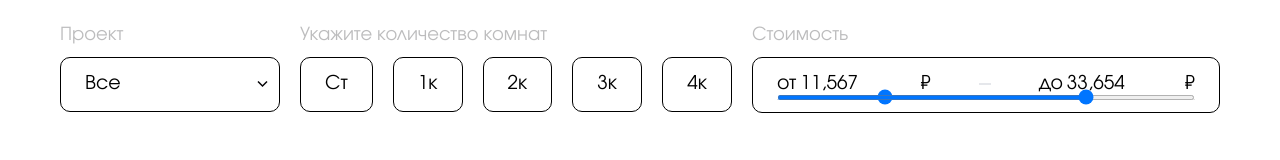
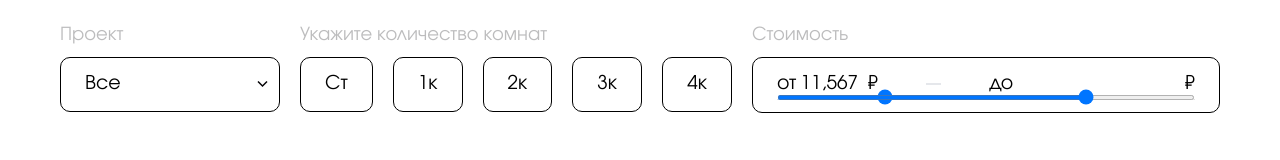
Before and after one commit to dadajonovich/aerokod-test, a React (Vite) app: page / in a window 1280 px wide. Shown: the part 133-293 px from the top of the page. Built offline with nearby package versions, Linux system fonts and the light colour scheme; a web font is replaced by a local one.

Commit message:
Переписал функцию для каретки, но только для цены

```diff
--- a/src/components/Range/index.tsx
+++ b/src/components/Range/index.tsx
@@ -1,6 +1,6 @@
-import { useState } from 'react';
+import { ChangeEventHandler, useEffect, useRef, useState } from 'react';
 import { formatPrice } from '../../utils/formatPrice';
-import { useInputFormat } from '../../hooks/useInputFormat';
+import { calcSpaces } from '../../utils/calcSpaces';
 
 type RangeProps = {
   title: string;
@@ -8,8 +8,37 @@ type RangeProps = {
 };
 
 export function Range(props: RangeProps) {
-  const minProps = useInputFormat(11567);
-  const maxProps = useInputFormat(33654);
+  const [min, setMin] = useState<string>(formatPrice(11567));
+  const minRef = useRef<HTMLInputElement>(null);
+
+  const handleInput: ChangeEventHandler<HTMLInputElement> = (e) => {
+    console.log('handleInput');
+    const target = e.target;
+    const value = target.value;
+
+    // Количество пробелов у предыдущего значения
+    const prevSpaces = calcSpaces(min);
+
+    // Подготовка значения под форматирование
+    const valueWithoutSpaces = Number(value.replace(/\s+/g, ''));
+    // Форматирование
+    const formatedPrice = formatPrice(valueWithoutSpaces);
+    // Получение количества пробелов
+    const currentSpaces = calcSpaces(formatedPrice);
+    // Находим разницу в пробелах
+    const difSpaces = currentSpaces - prevSpaces;
+    const selectionStart = (target.selectionStart || 0) + difSpaces;
+
+    target.value = formatedPrice;
+
+    target.setSelectionRange(selectionStart, selectionStart);
+    setMin(formatedPrice);
+  };
+
+  useEffect(() => {
+    if (!minRef.current) return;
+    minRef.current.style.width = min.length + 'ch';
+  }, [min]);
 
   const { title, type } = props;
   return (
@@ -19,13 +48,13 @@ export function Range(props: RangeProps) {
         <div className="flex items-center justify-between	 gap-12">
           <div className="field">
             <span>от</span>
-            <input {...minProps} />
+            <input ref={minRef} onChange={handleInput} defaultValue={min} />
             &#8381;
           </div>
           <hr className="w-[20px] border" />
           <div className="field">
             <span>до</span>
-            <input {...maxProps} />
+            <input onChange={handleInput} />
             &#8381;
           </div>
         </div>
--- a/src/hooks/useEventListener.ts
+++ /dev/null
@@ -1,18 +0,0 @@
-import { RefObject, useCallback, useEffect } from 'react';
-
-export function useEventListener(
-  element: Node | RefObject<HTMLElement>,
-  eventName: string,
-  cb: () => void,
-  deps: unknown[],
-) {
-  const memoCb = useCallback(cb, deps);
-
-  useEffect(() => {
-    const node = element instanceof Node ? element : element.current;
-    if (node === null) return;
-
-    node.addEventListener(eventName, memoCb);
-    return () => node.removeEventListener(eventName, memoCb);
-  }, [memoCb, element]);
-}
--- a/src/hooks/useInputFormat.ts
+++ /dev/null
@@ -1,75 +0,0 @@
-import { ChangeEventHandler, useEffect, useRef, useState } from 'react';
-import { formatPrice } from '../utils/formatPrice';
-import { calcSpaces } from '../utils/calcSpaces';
-import { useEventListener } from './useEventListener';
-
-export function useInputFormat(defaultNumber: number) {
-  const defaultValue = formatPrice(defaultNumber);
-
-  // const [prev, setPrev] = useState<number>(calcSpaces(defaultValue));
-  const [prev, setPrev] = useState<number>(0);
-  const [selectPos, setSelectPos] = useState<number>(0);
-
-  const [isFocus, setIsFocus] = useState<boolean>(false);
-
-  const ref = useRef<HTMLInputElement>(null);
-
-  useEventListener(
-    document,
-    'select',
-    () => {
-      if (!ref.current) return;
-      if (!isFocus) return;
-      const target = ref.current;
-
-      const start = target.selectionStart;
-      const end = target.selectionEnd;
-
-      const isEmpy = start === null || end === null || start === end;
-
-      const spaces = calcSpaces(target.value);
-      const selectedValue = isEmpy ? '' : target.value.slice(start, end);
-
-      const selectedSpaces = calcSpaces(selectedValue);
-      console.log(`${spaces} - ${selectedSpaces} = ${spaces - selectedSpaces}`);
-      setPrev(spaces - selectedSpaces);
-    },
-    [ref, isFocus],
-  );
-
-  useEffect(() => {
-    console.log(prev);
-  }, [prev]);
-
-  useEventListener(ref, 'focus', () => setIsFocus(true), []);
-  useEventListener(ref, 'blur', () => setIsFocus(false), []);
-
-  const onClick: ChangeEventHandler<HTMLInputElement> = (e) => {
-    const target = e.target;
-    setSelectPos(target.selectionEnd || 0);
-  };
-
-  const onInput: ChangeEventHandler<HTMLInputElement> = (e) => {
-    // Инпут
-    const target = e.target;
-
-    // Текущая позиция каретки
-    // const selectPos = target.selectionEnd || 0;
-
-    // Значение без пробелов
-    const valueWithoutSpaces = Number(target.value.replace(/\s+/g, ''));
-
-    const format = formatPrice(valueWithoutSpaces);
-    const currentSpaces = calcSpaces(format);
-
-    target.value = format;
-
-    const currentSelect = selectPos + (currentSpaces - prev);
-    console.log(
-      `${selectPos} + (${currentSpaces} - ${prev}) = ${currentSelect} `,
-    );
-    target.setSelectionRange(currentSelect, currentSelect);
-  };
-
-  return { ref, onInput, onClick, defaultValue } as const;
-}
--- /dev/null
+++ b/src/hooks/useInputPrice.ts
@@ -0,0 +1 @@
+export function useInputPrice(el: HTMLElement, defaultValue);
```
